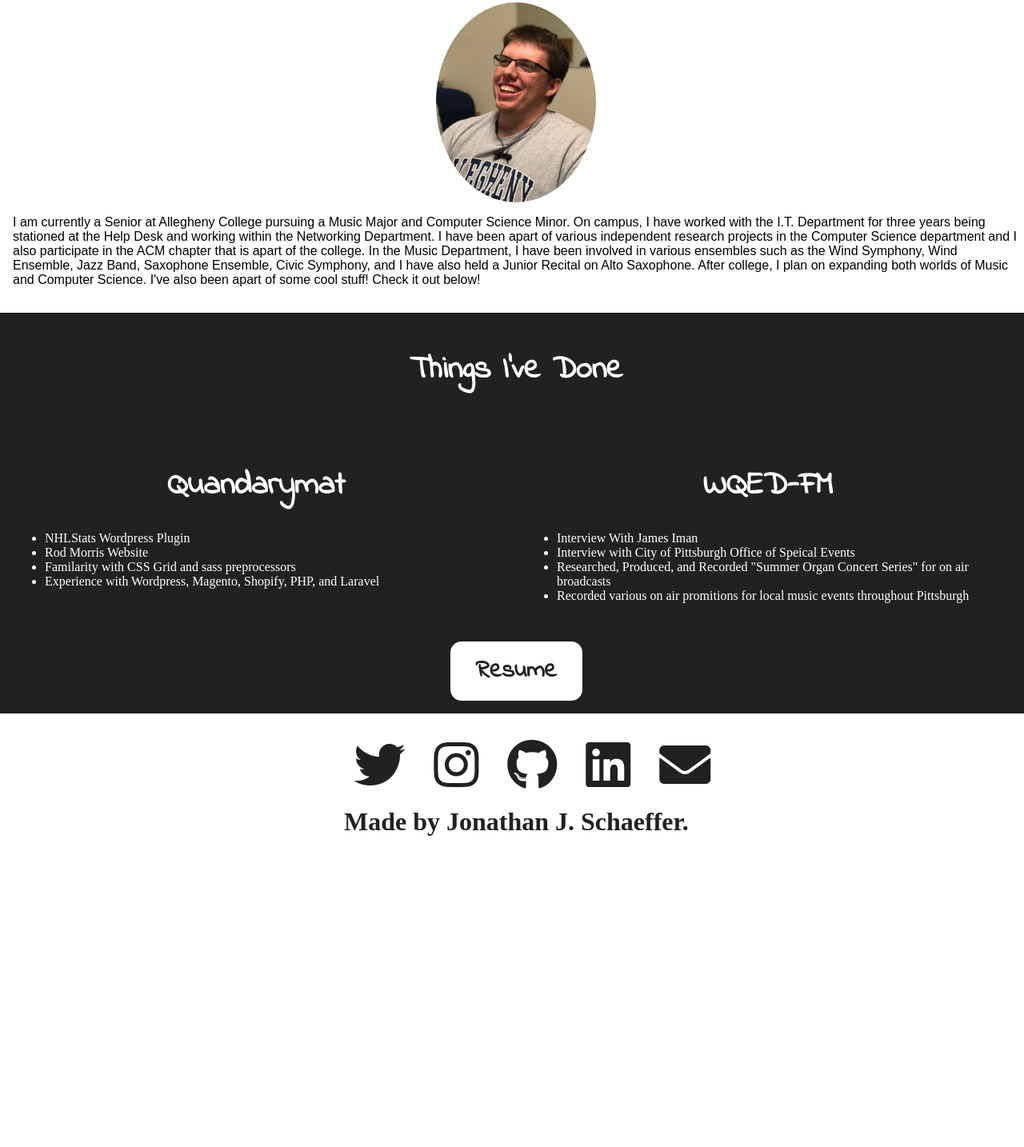
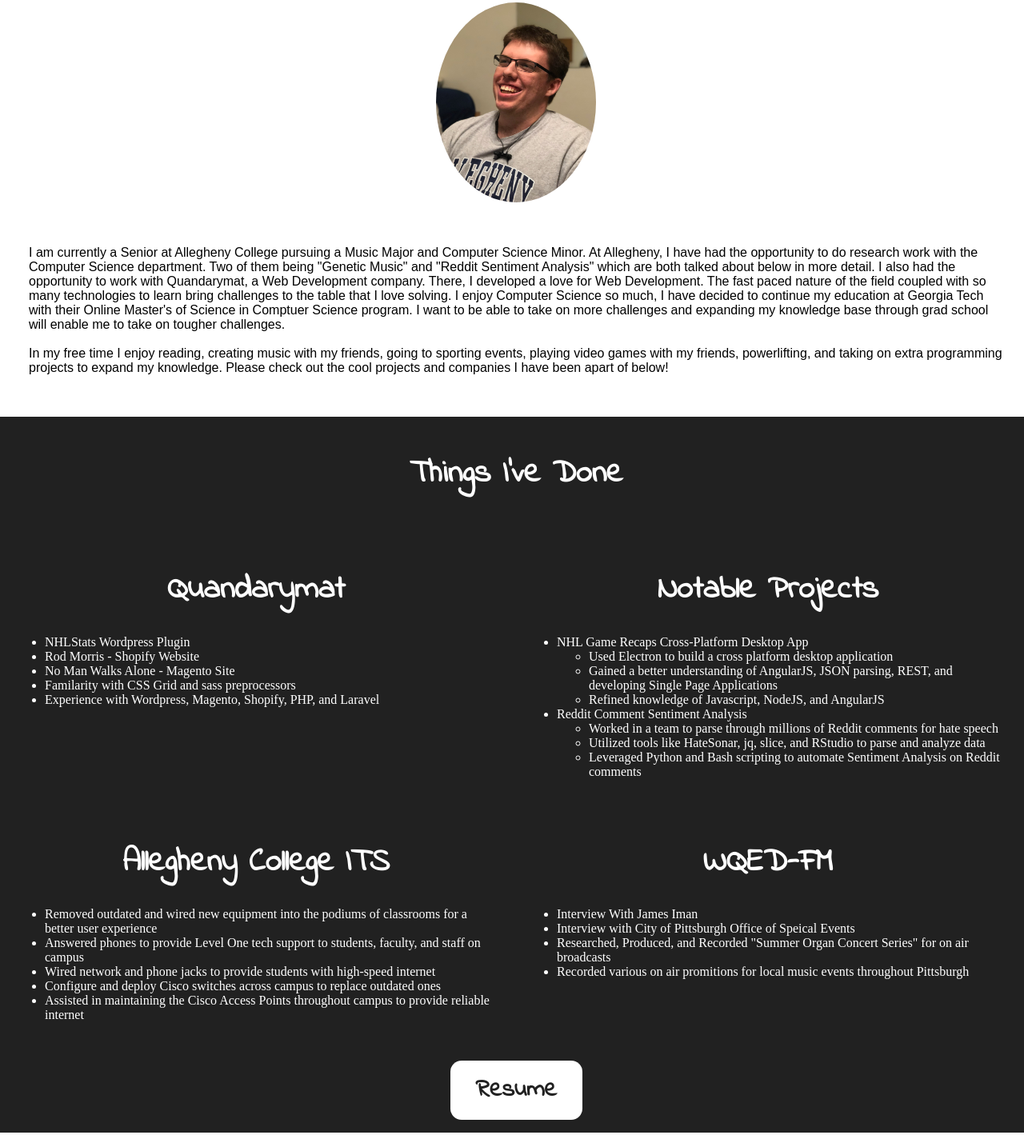
Before and after one commit to JonSchaeffer/JonSchaeffer.github.io, a plain HTML site: page index.html in a window 1280 px wide. Shown: the part 926-2360 px from the top of the page at 80% size. Before the commit the page ends 2010 px from the top, so only its background shows below. Drawn offline with Linux system fonts and the light colour scheme; a web font is replaced by a local one.

Commit message:
Updated website, fixed some styling on mobile

```diff
--- a/assets/main.css
+++ b/assets/main.css
@@ -9,6 +9,13 @@ Table of Contents:
 5. A href alternations
 
 */
+
+@media only screen and (max-width: 1016px) {
+  .h1Main{
+    height: 50%;
+  }
+}
+
 
 /* 1. CSS Grid configuration */
 * {box-sizing: border-box;}
@@ -54,9 +61,23 @@ Table of Contents:
   width: 50vw;
   background-color: #212121;
 }
+.myWorkCol3 {
+  grid-column: 1;
+  grid-row: 6;
+  width: 50vw;
+  color: white;
+  background-color: #212121;
+}
+.myWorkCol4 {
+  grid-column: 2;
+  grid-row: 6;
+  width: 50vw;
+  color: white;
+  background-color: #212121;
+}
 .resumeHead{
   grid-column: 1 / 4;
-  grid-row: 6;
+  grid-row: 7;
   background-color: #212121;
 }
 button{
@@ -71,6 +92,9 @@ button{
   margin: 0 auto;
   font-size: 30px;
   font-family: 'Indie Flower', cursive;
+}
+button:hover{
+  background-color: lightblue;
 }
 .footer {
   grid-column: 1 / 4;
@@ -140,6 +164,9 @@ html,body{
   text-decoration: none;
   color: #212121;
 }
+.footer a:hover{
+  color: teal;
+}
 
 .footer ul{
   text-align: center;
@@ -161,24 +188,52 @@ html,body{
 .myWorkCol1 h1{
   color: white;
 }
-.myWorkCol2 h1{
-  color: white;
-}
 
 .myWorkCol1 a{
   text-decoration: none;
   color: white;
 }
+.myWorkCol1 a:hover{
+  color: teal;
+}
 .myWorkCol1 li{
   color: white;
 }
+
 .myWorkCol2 a{
   text-decoration: none;
   color: white;
 }
+.myWorkCol2 a:hover{
+  color: teal;
+}
 .myWorkCol2 li{
   color: white;
 }
+
+.myWorkCol3 a{
+  text-decoration: none;
+  color: white;
+}
+.myWorkCol3 a:hover{
+  color: teal;
+}
+.myWorkCol3 li{
+  color: white;
+}
+
+.myWorkCol4 a{
+  text-decoration: none;
+  color: white;
+}
+.myWorkCol4 a:hover{
+  color: teal;
+}
+.myWorkCol4 li{
+  color: white;
+}
+
+
 
 img {
   border-radius: 50%;
--- a/index.html
+++ b/index.html
@@ -14,7 +14,7 @@
             <!--Body-->
       <div class="body">
         <div class="center">
-    <h1>Jonathan Schaeffer</h1></br>
+    <h1 class="h1Main">Jonathan Schaeffer</h1></br>
     <p>Programming &middot; Web Development &middot; IT &middot; Music</p>
     <h2>&#10597;</h2>
     </div>
@@ -22,12 +22,17 @@
   <div class="aboutMe">
     <h1 class="centerHead">About Me</h1>
     <img src="assets/IMG_0975.JPG" alt="Avatar">
-    <p style="font-family: 'Encode Sans Semi Expanded', sans-serif;">I am currently a Senior at Allegheny College pursuing a Music Major and Computer Science Minor. On campus, I have worked with the
-    I.T. Department for three years being stationed at the Help Desk and working within the Networking Department. I have been apart of various
-  independent research projects in the Computer Science department and I also participate in the ACM chapter that is apart of the college.
-  In the Music Department, I have been involved in various ensembles such as the Wind Symphony, Wind Ensemble, Jazz Band, Saxophone Ensemble,
-  Civic Symphony, and I have also held a Junior Recital on Alto Saxophone. After college, I plan on expanding both worlds of Music and Computer Science.
-  I've also been apart of some cool stuff! Check it out below!</p>
+    <br>
+    <p style="font-family: 'Encode Sans Semi Expanded', sans-serif; padding: 20px;">I am currently a Senior at Allegheny College pursuing a Music Major and Computer Science Minor. At Allegheny, I have
+    had the opportunity to do research work with the Computer Science department. Two of them being "Genetic Music" and "Reddit Sentiment Analysis" which are both talked about below in
+    more detail. I also had the opportunity to work with Quandarymat, a Web Development company. There, I developed a love for Web Development. The fast paced nature of the field coupled
+    with so many technologies to learn bring challenges to the table that I love solving. I enjoy Computer Science so much, I have decided to continue my education at Georgia Tech with
+    their Online Master's of Science in Comptuer Science program. I want to be able to take on more challenges and expanding my knowledge base through grad school will enable me to take on
+    tougher challenges. <br><br>
+
+    In my free time I enjoy reading, creating music with my friends, going to sporting events, playing video games with my friends, powerlifting, and taking on extra programming projects to expand my knowledge.
+    Please check out the cool projects and companies I have been apart of below!
+  </p>
   </div>
 <!-- My Work -->
     <div class="thingsIveDone">
@@ -37,13 +42,41 @@
       <h1 class="centerHead"><a href="https://quandarymat.com/" target="_blank">Quandarymat</a></h1>
       <ul>
         <li><a href="https://github.com/JonSchaeffer/NHLStatsPlugin" target="_blank">NHLStats Wordpress Plugin</a></li>
-        <li><a href="https://rodmorris.com/" target="_blank">Rod Morris Website</a></li>
+        <li><a href="https://rodmorris.com/" target="_blank">Rod Morris - Shopify Website</a></li>
+        <li><a href="https://nomanwalksalone.com/" target="_blank">No Man Walks Alone - Magento Site</a></li>
         <li>Familarity with CSS Grid and sass preprocessors</li>
         <li>Experience with Wordpress, Magento, Shopify, PHP, and Laravel</li>
       </ul>
     </div>
     <div class="myWorkCol2">
-      <h1 class="centerHead">WQED-FM</h1>
+      <h1 class="centerHead"><a href="https://github.com/JonSchaeffer" target="_blank">Notable Projects</a></h1>
+      <ul>
+        <li><a href="https://github.com/JonSchaeffer/nhlrecapdesktop" target="_blank">NHL Game Recaps Cross-Platform Desktop App</a></li>
+          <ul>
+            <li>Used Electron to build a cross platform desktop application</li>
+            <li> Gained a better understanding of AngularJS, JSON parsing, REST, and developing Single Page Applications</li>
+            <li> Refined knowledge of Javascript, NodeJS, and AngularJS</li>
+          </ul>
+        <li><a href="https://github.com/JonSchaeffer/RedditSentimentAnalysis" target="_blank">Reddit Comment Sentiment Analysis</a></li>
+        <ul>
+          <li>Worked in a team to parse through millions of Reddit comments for hate speech</li>
+          <li> Utilized tools like HateSonar, jq, slice, and RStudio to parse and analyze data</li>
+          <li> Leveraged Python and Bash scripting to automate Sentiment Analysis on Reddit comments</li>
+        </ul>
+      </ul>
+    </div>
+    <div class="myWorkCol3">
+      <h1 class="centerHead"><a href="https://sites.allegheny.edu/lits/its/" target="_blank">Allegheny College ITS</a></h1>
+      <ul>
+        <li>Removed outdated and wired new equipment into the podiums of classrooms for a better user experience</li>
+        <li>Answered phones to provide Level One tech support to students, faculty, and staff on campus</li>
+        <li> Wired network and phone jacks to provide students with high-speed internet</li>
+        <li> Configure and deploy Cisco switches across campus to replace outdated ones</li>
+        <li>Assisted in maintaining the Cisco Access Points throughout campus to provide reliable internet</li>
+      </ul>
+    </div>
+    <div class="myWorkCol4">
+      <h1 class="centerHead"><a href="https://www.wqed.org/" target="_blank">WQED-FM</a></h1>
       <ul>
         <li><a href="https://www.wqed.org/fm/podcasts/voice-arts/james-iman-3" target="_blank">Interview With James Iman</a></li>
         <li><a href="https://www.wqed.org/fm/podcasts/voice-arts/brian-katze-and-maurice-matthews-bach-beethoven-and-brunch-2018" target="_blank">Interview with City of Pittsburgh Office of Speical Events</a></li>
```
Also changed, not shown: 1 other file.
